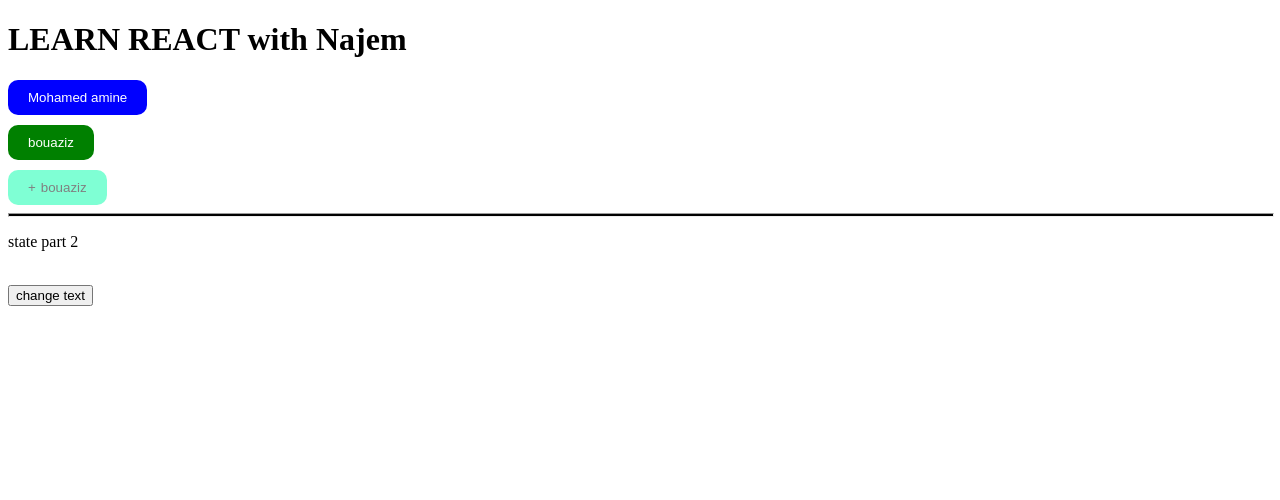
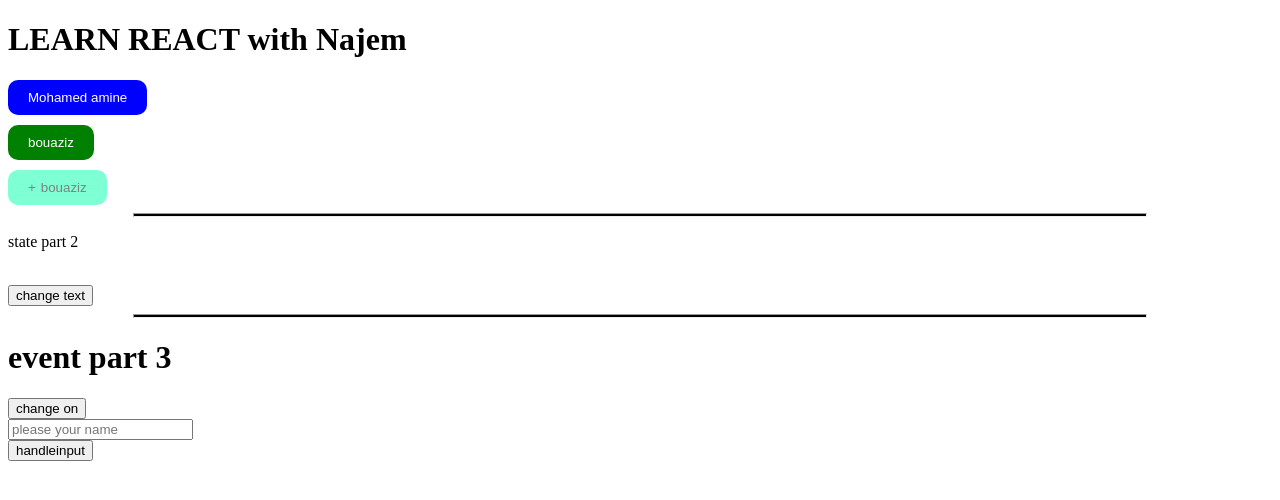
Before and after one commit to bouaziz-mohamed-amine/REACT-FIRST-PROJECT, a React (Create React App) app: page / in a window 1280 px wide. Shown: the top 500 px of the page. Built offline with nearby package versions, Linux system fonts and the light colour scheme.

Commit message:
event handling

```diff
--- a/src/App.js
+++ b/src/App.js
@@ -3,6 +3,9 @@ import React, { Component } from 'react';
 import Componentprops from './component/component_and_props/component';
 import './component/state_life_cycle/state'
 import { State } from './component/state_life_cycle/state';
+
+
+import Event from './component/eventhandle/event';
 
 
 class APP extends Component {
@@ -12,8 +15,10 @@ class APP extends Component {
     return (
     <React.Fragment>
         <Componentprops/>
-        <hr style={{width:'100%',height:"2px",backgroundColor:"black"}}></hr>
+        <hr style={{width:'80%',height:"2px",backgroundColor:"black",marginLeft:"auto",marginRight:'auto'}}></hr>
         <State/>
+        <hr style={{width:'80%',height:"2px",backgroundColor:"black",marginLeft:"auto",marginRight:'auto'}}></hr>
+        <Event />
     </React.Fragment> );
   }
 }
--- /dev/null
+++ b/src/component/eventhandle/event.js
@@ -0,0 +1,38 @@
+import React, { Component } from 'react';
+
+class Event extends Component {
+    constructor(props) {
+        super(props);
+        this.state = {
+            title1:"event part 3 ",
+            title2:"Part 3 done",
+            isToggleOn: true,
+            text: '',
+            contain:'',
+
+        }
+    }
+
+    handleclick=()=>this.setState({title:"change done",isToggleOn : !this.state.isToggleOn })
+    handlechange=(event)=>{this.setState({text:event.target.value})}
+    handleclick2=()=>{this.setState({contain : this.state.contain +'change done'} )}
+
+
+
+    render() {
+        return ( <React.Fragment>
+                <h1>{this.state.isToggleOn? this.state.title1:this.state.title2}</h1>
+                <button  onClick={this.handleclick} >change {this.state.isToggleOn? 'on' : "off"}</button>
+                {this.state.isToggleOn? "" :<h1>{this.state.title2}</h1> }
+                <div>
+                <input type="text"  placeholder="please your name"  onChange={this.handlechange}></input>
+                <div>
+                <button type="submit" onClick={this.handleclick2}>handleinput</button>
+                </div>
+                <p>{this.state.text}{this.state.contain}</p>
+                </div>
+        </React.Fragment> );
+    }
+}
+
+export default Event;
```
